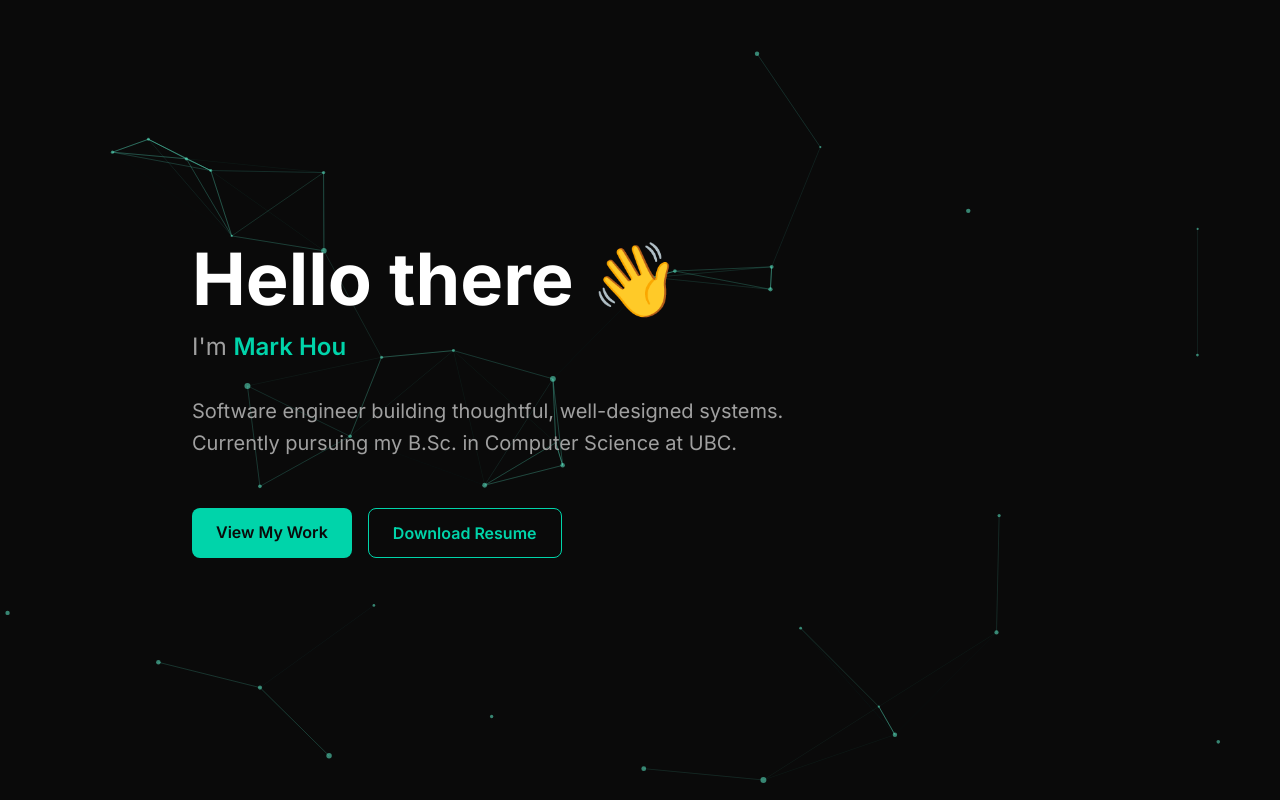
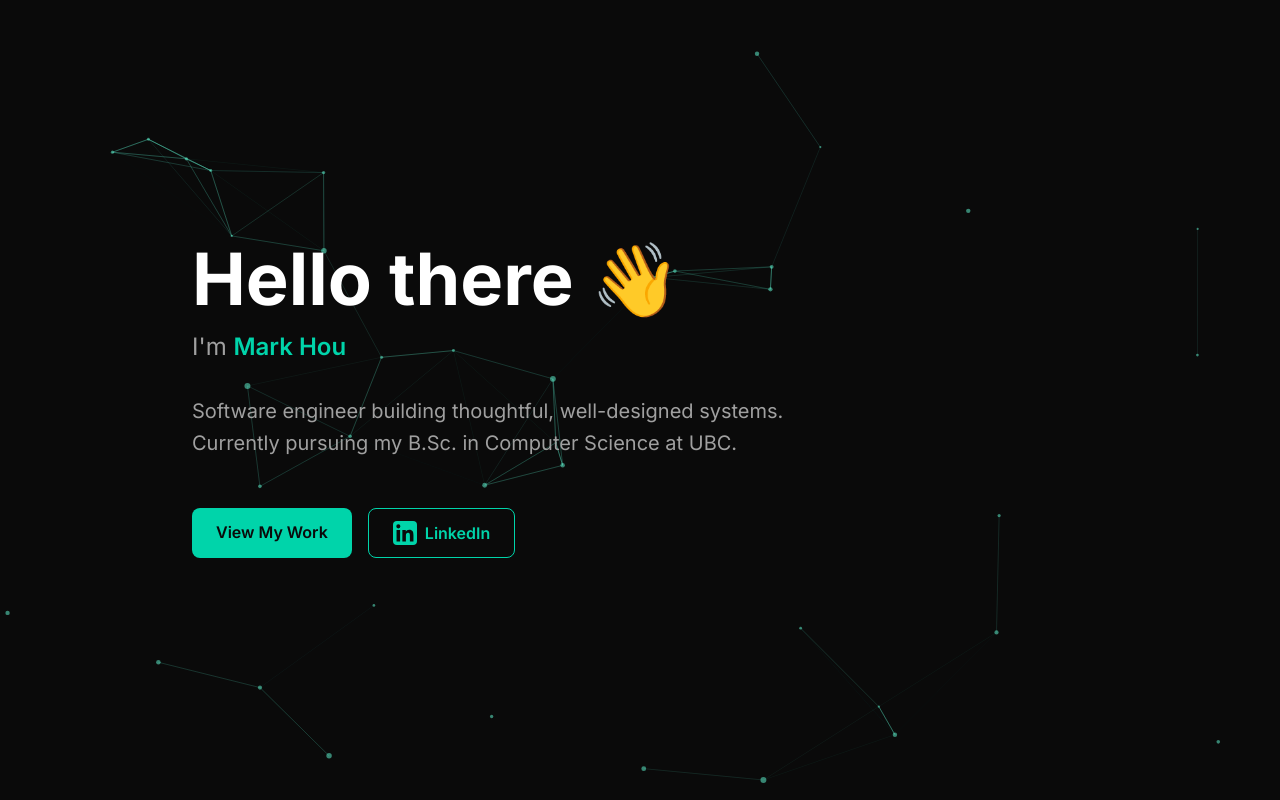
Before and after one commit to markishou/portfolio, a Next.js app: page / in a window 1280 px wide. Shown: the top 800 px of the page. Built offline with nearby package versions, Linux system fonts and the light colour scheme.

Commit message:
hero button change

```diff
--- a/components/Hero.js
+++ b/components/Hero.js
@@ -21,16 +21,19 @@
         </p>
 
         {/* CTA Buttons */}
-        <div className="flex flex-col sm:flex-row gap-4">
+        <div className="flex flex-wrap sm:flex-row gap-4">
           <a href="#projects" className="btn-primary text-center">
             View My Work
           </a>
           <a
-            href="https://drive.google.com/file/d/1B1QfuOk-t-glzJUuKZc-3c4gnaea6dGk/view?usp=sharing"
+            href="https://www.linkedin.com/in/mark-hou-752a1321b"
             target="_blank"
-            className="px-6 py-3 rounded-lg font-semibold border border-accent text-accent hover:bg-accent/10 transition-all duration-150 text-center"
+            className="px-6 py-3 rounded-lg font-semibold border border-accent text-accent hover:bg-accent/10 transition-all duration-150 inline-flex"
           >
-            Download Resume
+            <svg className="w-6 h-6 mr-2 rounded-sm" viewBox="0 0 24 24" fill="#00d4aa">
+              <path d="M20.447 20.452h-3.554v-5.569c0-1.328-.027-3.037-1.852-3.037-1.853 0-2.136 1.445-2.136 2.939v5.667H9.351V9h3.414v1.561h.046c.477-.9 1.637-1.85 3.37-1.85 3.601 0 4.267 2.37 4.267 5.455v6.286zM5.337 7.433a2.062 2.062 0 0 1-2.063-2.065 2.064 2.064 0 1 1 2.063 2.065zm1.782 13.019H3.555V9h3.564v11.452zM22.225 0H1.771C.792 0 0 .774 0 1.729v20.542C0 23.227.792 24 1.771 24h20.451C23.2 24 24 23.227 24 22.271V1.729C24 .774 23.2 0 22.222 0h.003z" />
+            </svg>
+            LinkedIn
           </a>
         </div>
       </div>
```
